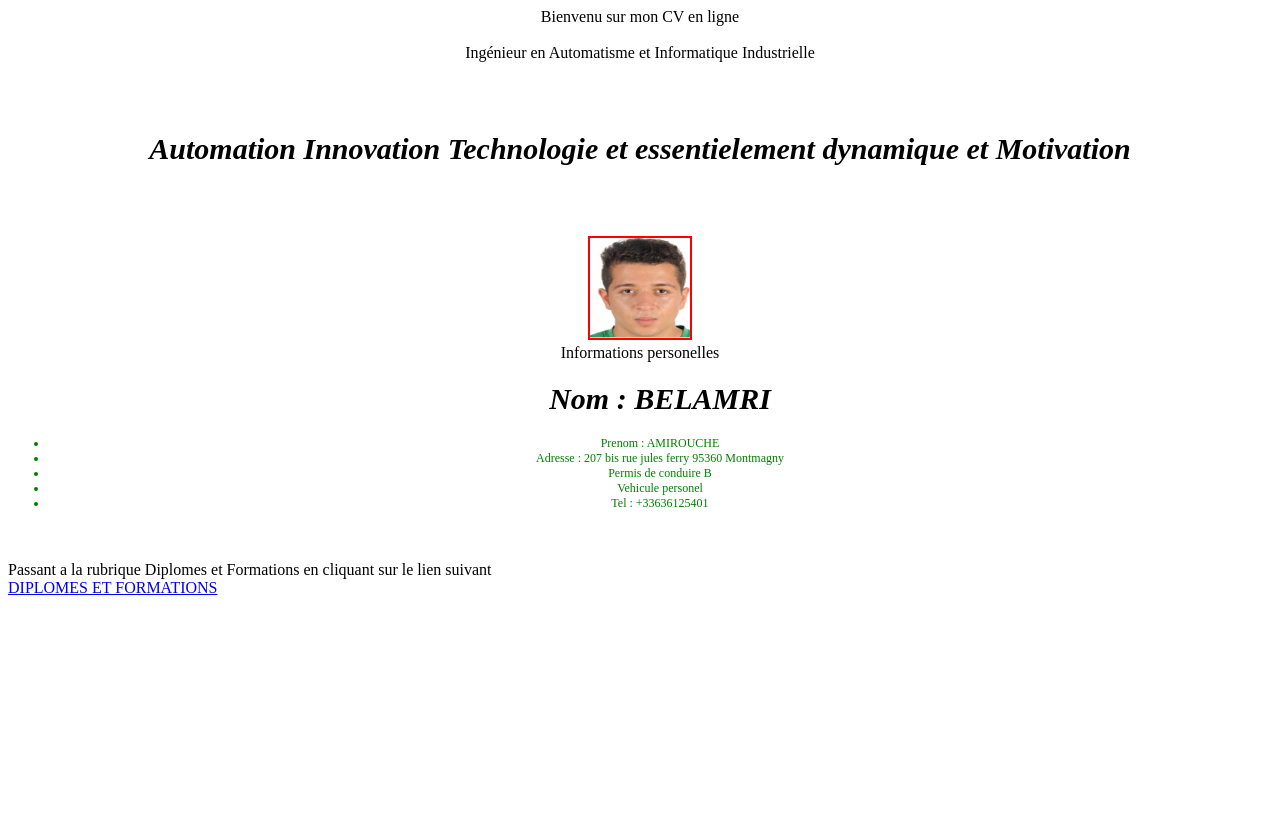
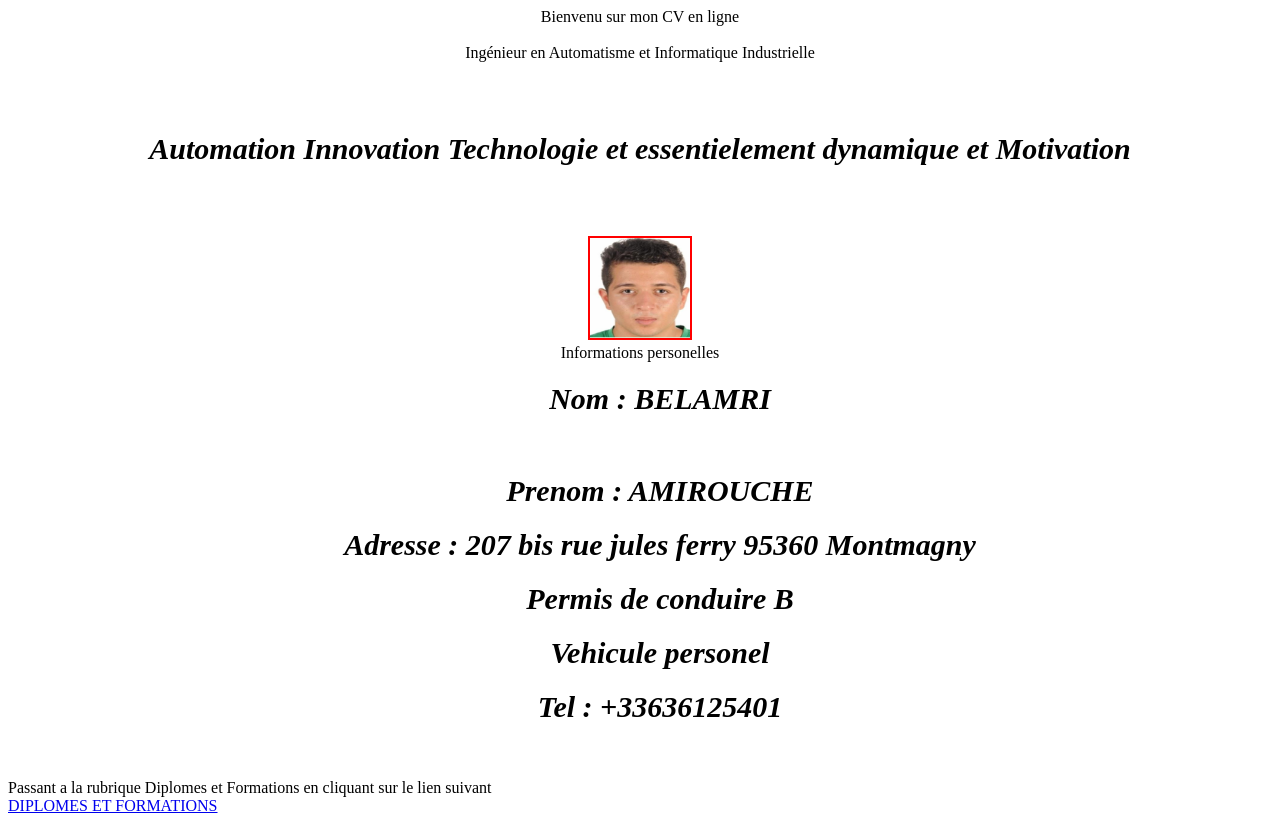
Before and after one commit to BelamriAmirouche/curriculum-vitae, a plain HTML site: page index.html in a window 1280 px wide. Before the commit the page ends 800 px from the top, so only its background shows below. Drawn offline with Linux system fonts and the light colour scheme.

Commit message:
Update index.html

```diff
--- a/index.html
+++ b/index.html
@@ -16,12 +16,12 @@
 
 <center><div>Informations personelles</div></center>
 <center><ul>
-<h1> Nom : BELAMRI </h1>
-<li> Prenom : AMIROUCHE </li>
-<li> Adresse : 207 bis rue jules ferry 95360 Montmagny</li>
-<li> Permis de conduire B </li>
-<li> Vehicule personel</li>
-<li> Tel : +33636125401</li>
+<h1> Nom : BELAMRI </h1></br>
+<h1> Prenom : AMIROUCHE </h1>
+<h1> Adresse : 207 bis rue jules ferry 95360 Montmagny</h1>
+<h1> Permis de conduire B </h1>
+<h1> Vehicule personel</h1>
+<h1> Tel : +33636125401</h1>
 </ul></center></br>
 
 <p>Passant a la rubrique Diplomes et Formations en cliquant sur le lien suivant</br>
```
